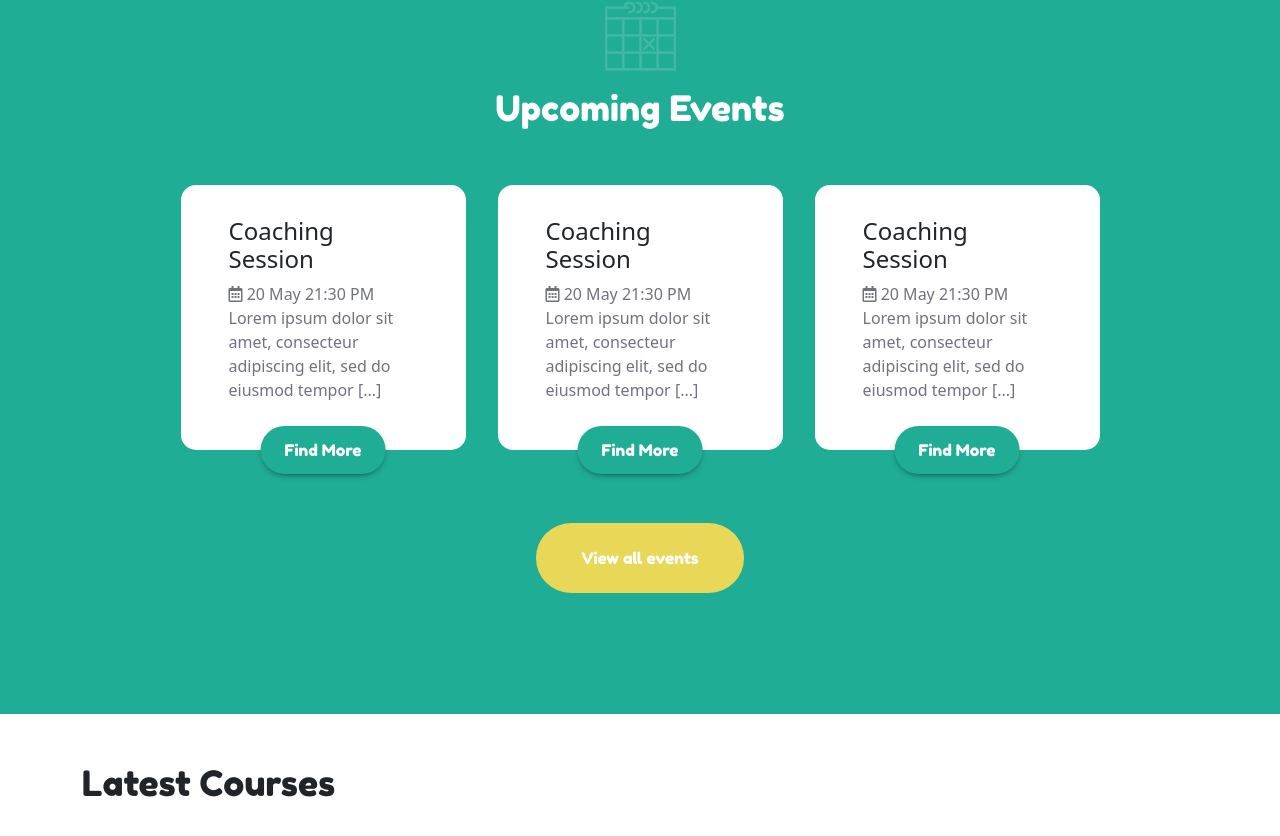
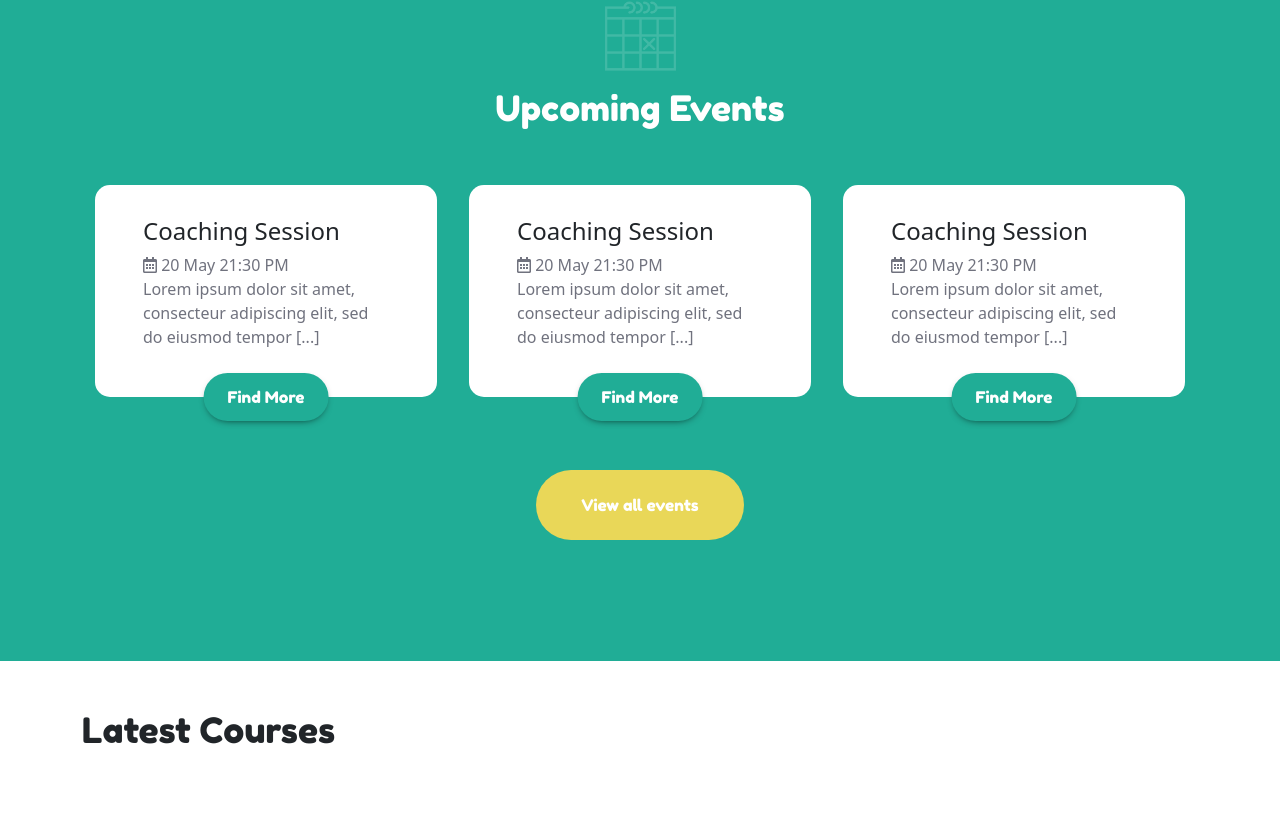
Before and after one commit to Giorgio-24/proj-html-vuejs, a Vue app: page / in a window 1280 px wide. Shown: the part 2766-3602 px from the top of the page. Built offline with nearby package versions, Linux system fonts and the light colour scheme.

Commit message:
card-style-minor-change

```diff
--- a/src/components/EventsCard.vue
+++ b/src/components/EventsCard.vue
@@ -1,5 +1,5 @@
 <template>
-  <div class="event-card col-3 py-4 px-5 bg-white mx-3 position-relative">
+  <div class="event-card col-4 py-4 px-5 bg-white mx-3 position-relative">
     <h4 class="mt-2">{{ title }}</h4>
     <div class="color-grey"><i class="far fa-calendar-alt"></i> {{ date }}</div>
     <div class="color-grey mb-4">{{ text }}</div>
@@ -22,6 +22,7 @@ export default {
 <style lang="scss" scoped>
 .event-card {
   border-radius: 15px;
+  max-width: 30%;
   a {
     left: 50%;
     transform: translateX(-50%);
```
